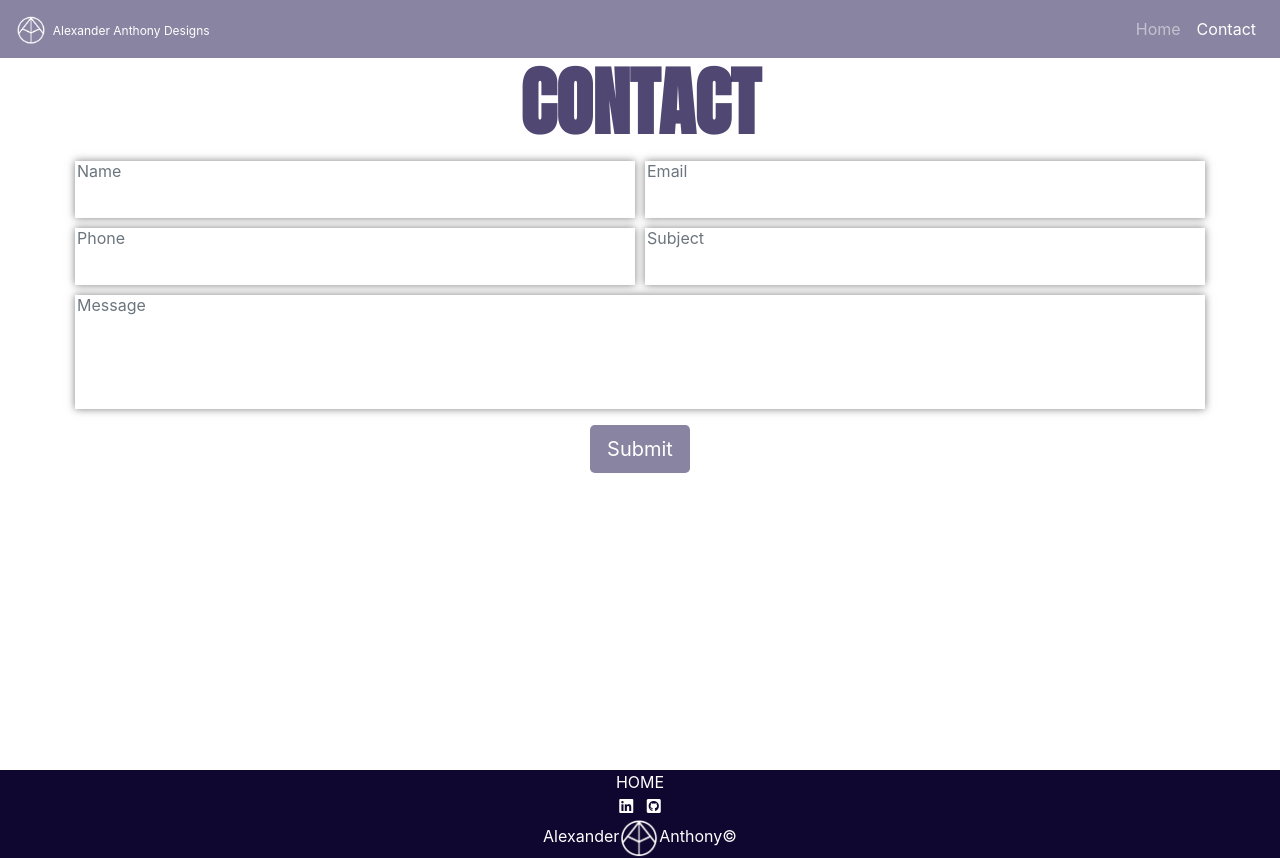
After one commit to alexm178/portfolio, a PHP site: page /public/contact.html in a window 1280 px wide. The commit adds this page. Run offline with PHP 8.4, Linux system fonts and the light colour scheme; some libraries are stand-ins or nearby versions.

Commit message:
add contact

```diff
--- a/app.js
+++ b/app.js
@@ -26,8 +26,8 @@ app.get("/", (req, res) => {
   res.sendFile(__dirname + "/index.html")
 })
 
-app.get("/footer", (req, res) => {
-  res.sendFile(__dirname + "/public/footer.html")
+app.get("/contact", (req, res) => {
+  res.sendFile(__dirname + "/public/contact.html")
 })
 
 app.post("/contact", (req, res) => {
--- /dev/null
+++ b/public/contact.html
@@ -0,0 +1,220 @@
+<!DOCTYPE html>
+<html>
+
+<head>
+  <meta charset="UTF-8">
+  <meta http-equiv="X-UA-Compatible" content="IE=edge,chrome=1">
+  <meta name="viewport" content="width=device-width,initial-scale=1">
+  <title>Contact | Alexander Anthony Designs | Web Developer</title>
+  <meta name="author" content="name">
+  <meta name="description" content="description here">
+  <meta name="keywords" content="keywords,here">
+  <link rel="icon" type="image/png" href="./logo-dark.png">
+  <link rel="stylesheet" href="https://stackpath.bootstrapcdn.com/bootstrap/4.1.0/css/bootstrap.min.css" integrity="sha384-9gVQ4dYFwwWSjIDZnLEWnxCjeSWFphJiwGPXr1jddIhOegiu1FwO5qRGvFXOdJZ4" crossorigin="anonymous">
+  <link href="https://fonts.googleapis.com/css?family=Anton|Titillium+Web:700,400" rel="stylesheet">
+  <link rel="stylesheet" href="https://use.fontawesome.com/releases/v5.1.0/css/all.css" integrity="sha384-lKuwvrZot6UHsBSfcMvOkWwlCMgc0TaWr+30HWe3a4ltaBwTZhyTEggF5tJv8tbt" crossorigin="anonymous">
+  <style type="text/css">
+
+  /* html {
+    height: 100%;
+  }
+
+  body {
+    display: flex;
+    flex-direction: column;
+    min-height: 100%;
+  }
+
+  .container {
+    flex: 1;
+    padding: 20px;
+  } */
+
+
+
+
+  .form {
+    text-align: center;
+    padding: 5px;
+  }
+
+  .form-btn:hover {
+    background-color: rgba(21, 11, 68, .75) !important
+  }
+
+  input, textarea{
+    width: 100%;
+    -webkit-box-shadow: 0px 0px 11px 1px rgba(0,0,0,0.75);
+  -moz-box-shadow: 0px 0px 11px 1px rgba(0,0,0,0.75);
+  box-shadow: 0px 0px 8px 0px rgba(0,0,0,0.5);
+  /* border-radius: 8px; */
+  border: 0px solid rgba(0, 0, 0, 0.125);
+  resize: none;
+
+
+   padding-left: 5px;
+  }
+
+  input {
+    font-size: 2em;
+    padding-top: .25em;
+  }
+
+  textarea {
+    padding-top: 1em
+  }
+
+
+
+  .placeholder {
+    position: absolute;
+    padding: 2px;
+    line-height: 1em
+  }
+
+
+  .navbar-show {
+    background-color: rgba(21, 11, 68, .5)
+  }
+
+  .navbar-toggler {
+    background-color: rgba(21, 11, 68, .5)
+  }
+
+  #brand {
+    font-size: 12px;
+  }
+
+  .all {
+    min-height: 100vh
+  }
+
+  .footer-nav-item {
+    color: white;
+    /* font-size: 5vh */
+  } .footer-nav-item:hover {
+    color: #775dea
+  }
+  .link:hover {
+    color: #775dea !important
+  }
+  </style>
+</head>
+
+<body>
+
+  <nav class="navbar navbar-expand-md navbar-show navbar-dark">
+    <a class="navbar-brand"  href="#"><img src="./logo.png" style="height: 30px"></img><span id="brand">&nbsp&nbspAlexander Anthony Designs</span></a>
+    <button class="navbar-toggler" type="button" data-toggle="collapse" data-target="#nav" aria-controls="navbarTogglerDemo01" aria-expanded="false" aria-label="Toggle navigation">
+      <span class="navbar-toggler-icon"></span>
+    </button>
+    <div class="collapse navbar-collapse" id="nav">
+      <div class="navbar-nav ml-auto">
+        <a class="nav-item nav-link white" href="/">Home
+        <!-- <a class="nav-item nav-link white" href="#">About</a>
+        <a class="nav-item nav-link white" href="#">Articles</a> -->
+        <a class="nav-item nav-link white active" href="/contact">Contact</a><span class="sr-only">(current)</span></a>
+      </div>
+    </div>
+  </nav>
+<div class="all d-flex flex-column" >
+  <div class="container text-center mb-auto" >
+    <h1 style="font-family: Anton; font-weight: 700; font-size: 75px; color: rgba(21, 11, 68, 0.75)">CONTACT</h1>
+    <div class="row" id="second-block">
+
+      <div class="col-md-6 form">
+        <span class="placeholder text-muted">Name</span>
+        <input id="name" type="text" name="name">
+      </div>
+      <div class="col-md-6 form">
+        <span class="placeholder text-muted">Email</span>
+        <input id="email" type="email" name="email">
+      </div>
+      <div class="col-md-6 form">
+        <span class="placeholder text-muted">Phone</span>
+        <input id="phone" type="tel" name="phone">
+      </div>
+      <div class="col-md-6 form">
+        <span class="placeholder text-muted">Subject</span>
+        <input id="subject" type="text" name="subject">
+      </div>
+      <div class="col-sm-12 form">
+        <span class="placeholder text-muted">Message</span>
+        <textarea id="content" name="content" rows=4></textarea>
+      </div>
+      <div class="col-sm-12 form">
+        <button class="form-btn btn btn-lg" style="background-color: rgba(21, 11, 68, .5); color: white">Submit</button>
+      </div>
+    </div>
+  </div>
+
+  <div id="footer">
+    <div style="background-color: #0f0730">
+        <div>
+
+         <div class="w-100 text-center">
+            <a href="/" class="footer-nav-item" >HOME</a>
+          </div>
+          <!-- <div class="w-100 text-center footer-nav">
+            <a href="/articles" class="footer-nav-item" >ARTICLES</a>
+          </div> -->
+          <div class="w-100 text-center ">
+            <a href="https://www.linkedin.com/in/alexander-miller-89b946160/"><i class="fab fa-linkedin link" style="color: white"></i></a>
+            &nbsp
+            <a href="https://github.com/alexm178/"><i class="fab fa-github-square link" style="color: white"></i></a>
+          </div>
+          <div class="w-100 text-center" style="color: white; font-size: 2vh">
+            Alexander<img src="./logo.png" style="width: 5vh"/>Anthony&copy
+          </div>
+        </div>
+      </div>
+    </div>
+  </div>
+
+    <script src="https://code.jquery.com/jquery-2.2.4.min.js" integrity="sha256-BbhdlvQf/xTY9gja0Dq3HiwQF8LaCRTXxZKRutelT44=" crossorigin="anonymous"></script>
+
+
+    <script src="https://cdnjs.cloudflare.com/ajax/libs/popper.js/1.14.0/umd/popper.min.js" integrity="sha384-cs/chFZiN24E4KMATLdqdvsezGxaGsi4hLGOzlXwp5UZB1LY//20VyM2taTB4QvJ" crossorigin="anonymous"></script>
+    <script src="https://stackpath.bootstrapcdn.com/bootstrap/4.1.0/js/bootstrap.min.js" integrity="sha384-uefMccjFJAIv6A+rW+L4AHf99KvxDjWSu1z9VI8SKNVmz4sk7buKt/6v9KI65qnm" crossorigin="anonymous"></script>
+  <script type="text/javascript">
+  var btn = $(".form-btn")
+
+  btn.on("click", function(event) {
+    event.preventDefault()
+    $.ajax({
+      type: "POST",
+      url: "/contact",
+      data: {
+        name: $("#name").val(),
+        email: $("#email").val(),
+        subject: $("#subject").val(),
+        phone: $("#phone").val(),
+        content: $("#content").val(),
+      }
+    })
+    .done(function(response) {
+      if (response === "200") {
+        btn.text("Success!")
+        btn.removeClass("btn-primary");
+        btn.addClass("btn-success disabled");
+        $("input, textarea").val("")
+      } else {
+        alert("Something went wrong. Please Retry.")
+      }
+    })
+    .fail(function() {
+      alert("Something went wrong. Please Retry.")
+    })
+  })
+
+  $("input").on("change", function(){
+
+    if(btn.hasClass("disabled")) {
+      console.log("disabled");
+      btn.text("Submit")
+      btn.removeClass("btn-success disabled");
+      btn.addClass("btn-primary");
+    }
+  })
+  </script>
+</bodu>
```
Also changed, not shown: public/index.html (+8 -8 lines), public/script.js (+0 -38 lines), public/style2.css (+20 -14 lines).
